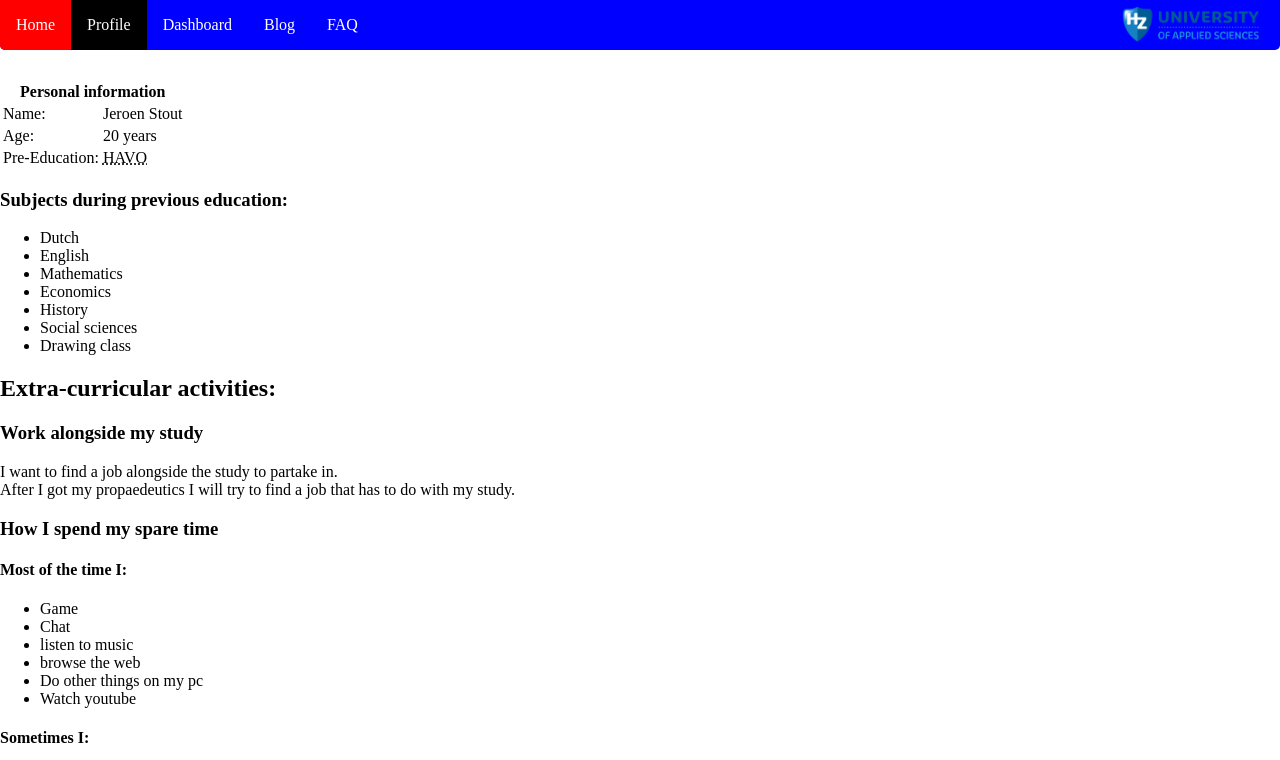
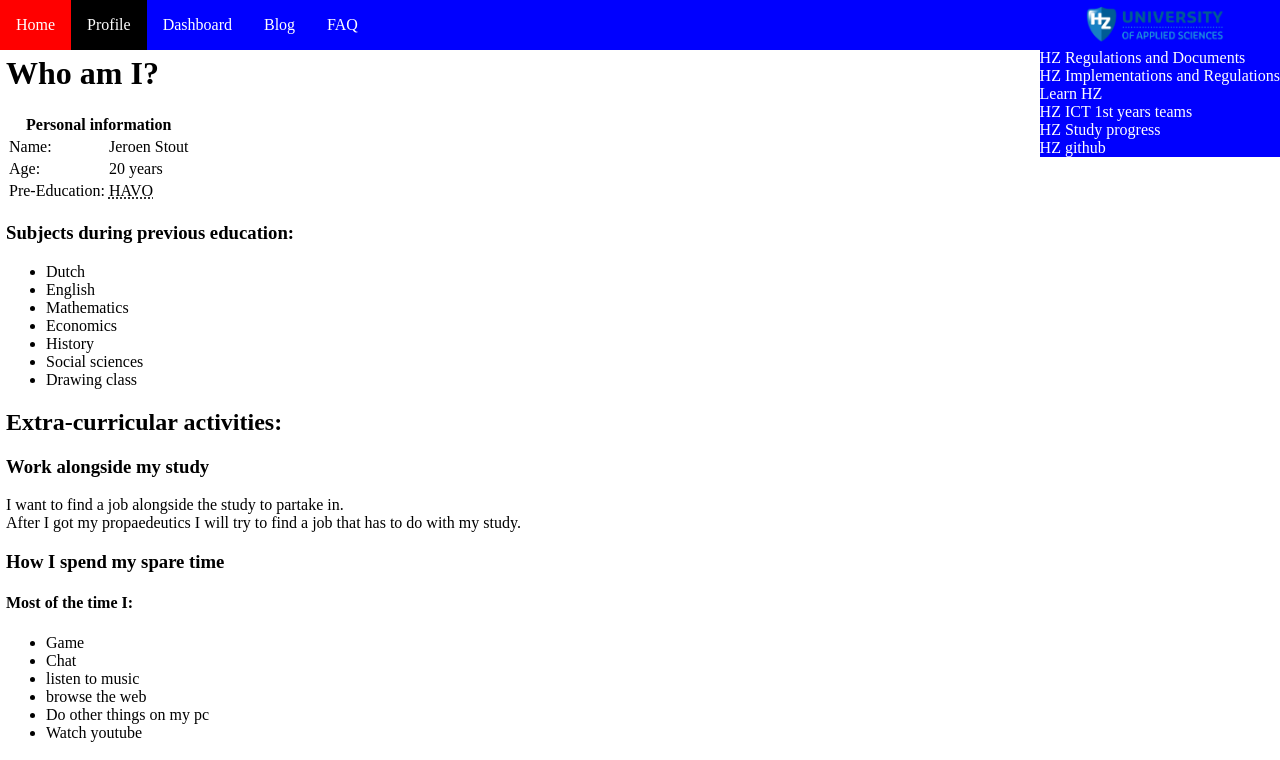
Before and after one commit to JeroSto/jerosto.github.com, a plain HTML site: page profile.html in a window 1280 px wide. Shown: the top 760 px of the page. Drawn offline with Linux system fonts and the light colour scheme.

Commit message:
added basic aside menu

```diff
--- a/profile.html
+++ b/profile.html
@@ -1,5 +1,6 @@
 <!DOCTYPE html>
 <html lang="en">
+
 <head>
 	<meta charset="UTF-8" />
 	<meta author="J. Stout" />
@@ -7,8 +8,10 @@
 	<meta name="theme-color" content="#3baf60" />
 	<meta name="viewport" content="width=device-width, initial-scale=1.0" />
 	<link href="style.css" rel="stylesheet" />
-		<title>Who am I?</title>
+	<title>Profile</title>
 </head>
+
+<body>
 	<nav>
 		<ul>
 			<li><a href="index.html">Home</a></li>
@@ -19,12 +22,23 @@
 			<li class="hzlogo"><img src="images/hz-uni-logo.png"></li>
 		</ul>
 	</nav>
-	<body>
-
+	<aside>
+		<ul>
+			<li><a href="https://hz.nl/en/about-hz/organisation/regulations-and-documents#panel1945070"
+					target="_blank">HZ
+					Regulations and Documents</a></li>
+			<li><a href="https://hz.nl/uploads/documents/1.4-Over-de-HZ/1.4.3.-Regelingen-en-documenten/OERS/2021-2022/11.-Uitvoeringsregeling-OER-ICT-Voltijd-2021-2022.pdf"
+					target="_blank">HZ Implementations and Regulations</a></li>
+			<li><a href="https://learn.hz.nl/" target="_blank">Learn HZ</a></li>
+			<li><a href="https://teams.microsoft.com/l/team/19%3a2e2afa0286b04932be16cb8ad2d9d2c0%40thread.skype/conversations?groupId=95bddebc-a340-4d88-81fc-b80e0bfc70c3&tenantId=4c16deb3-342d-4fca-bcd5-b1429308034c"
+					target="_blank">HZ ICT 1st years teams</a></li>
+			<li><a href="https://hz.osiris-student.nl/" target="_blank">HZ Study progress</a></li>
+			<li><a href="https://github.com/HZ-HBO-ICT" target="_blank">HZ github</a></li>
+		</ul>
+	</aside>
 	<div>
 		<h1>Who am I?</h1>
 	</div>
-
 	<div>
 		<table>
 			<thead>
@@ -48,11 +62,9 @@
 			</tbody>
 		</table>
 	</div>
-
 	<div>
 		<h3>Subjects during previous education:</h3>
 	</div>
-
 	<div>
 		<ul>
 			<li>Dutch</li>
@@ -64,25 +76,19 @@
 			<li>Drawing class</li>
 		</ul>
 	</div>
-
 	<div>
 		<h2>Extra-curricular activities:</h2>
 	</div>
-
 	<div>
 		<h3>Work alongside my study</h3>
-
 		<p>I want to find a job alongside the study to partake in. </br>
 			After I got my propaedeutics I will try to find a job that has to do with my study.</p>
 	</div>
-
 	<div>
 		<h3>How I spend my spare time</h3>
 	</div>
-
 	<div>
 		<h4>Most of the time I: </h4>
-
 		<ul>
 			<li>Game</li>
 			<li>Chat</li>
@@ -92,34 +98,30 @@
 			<li>Watch youtube</li>
 		</ul>
 	</div>
-
 	<div>
 		<h4>Sometimes I:</h4>
-
 		<ul>
 			<li>Hang out with friends</li>
 			<li>Ride my bicycle</li>
 			<li>Do chores around the house</li>
 		</ul>
 	</div>
-
 	<div>
 		<h4>Rarely I:</h4>
-
 		<ul>
 			<li>Make music</li>
 			<li>Draw</li>
 			<li>Read books</li>
 		</ul>
 	</div>
-
 	<div>
 		<h3>Combining my activities with studying</h3>
 
 		<p>Of course I can combine some of my free time activities with studying.
 			<br>But seeing what I am mostly up to I can just replace some activites with working on my study.
-			<br> This won't be much of a challenge, because I like the study.</p>
+			<br> This won't be much of a challenge, because I like the study.
+		</p>
 	</div>
+</body>
 
-	</body>
 </html>
--- a/style.css
+++ b/style.css
@@ -6,23 +6,22 @@
 }
 
 body {
-    margin: 0;
+    margin: 6px;
+    margin-top: 55px;
 }
 
 /* Navigation menu */
 
 nav ul {
     position: fixed;
+    list-style-type: none;
+    background-color: var(--main-color);
     top: 0;
     right: 0;
-    list-style-type: none;
+    width: 100%;
     margin: 0;
     padding: 0;
     overflow: hidden;
-    background-color: var(--main-color);
-    border-bottom-left-radius: 5px;
-    border-bottom-right-radius: 5px;
-    width: 100%;
 }
 
 nav li {
@@ -30,11 +29,11 @@ nav li {
 }
 
 nav a {
-    padding: 16px;
+    display: block;
     background-color: var(--main-color);
     color: var(--title-fontcolor);
-    display: block;
     text-decoration: none;
+    padding: 16px;
 }
 
 nav a:hover {
@@ -48,7 +47,7 @@ nav a:active {
 nav img {
     max-height: 37px;
     position: absolute;
-    right: 20px;
+    right: 56px;
     margin-top: 6px;
 }
 
@@ -57,3 +56,20 @@ nav img {
 }
 
 /* side link menu */
+
+aside ul {
+    position: fixed;
+    list-style-type: none;
+    background-color: var(--main-color);
+    top: 0;
+    right: 0;
+    margin: 0;
+    margin-top: 49px;
+    padding: 0;
+    overflow: hidden;
+}
+
+aside a {
+    color: var(--title-fontcolor);
+    text-decoration: none;
+}
```
Also changed, not shown: blog.html (+18 -3 lines), dashboard.html (+18 -3 lines), faq.html (+18 -3 lines), index.html (+17 -2 lines). Lines whose indentation alone changed are shown as unchanged.
